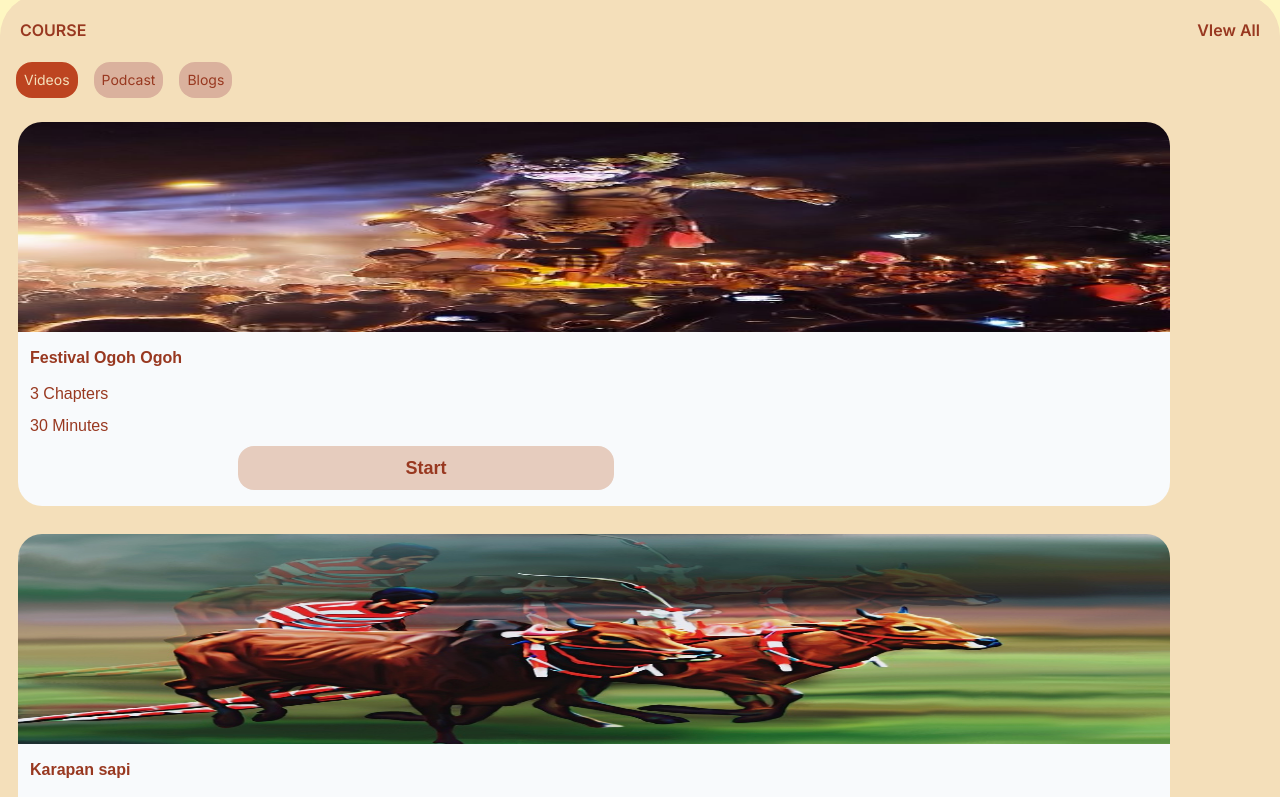
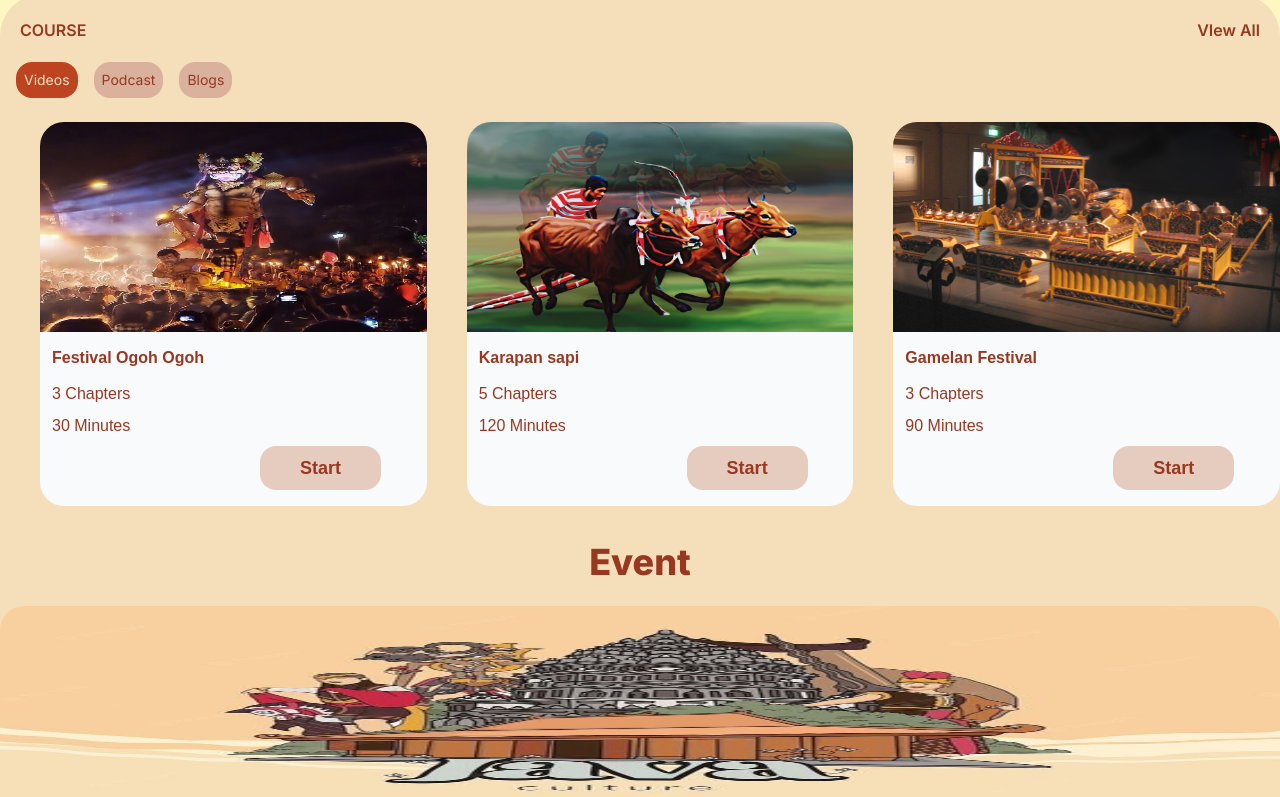
Before and after one commit to hsbysddq/folklorism, a Next.js app: page / in a window 1280 px wide. Shown: the part 700-1497 px from the top of the page. Built offline with nearby package versions, Linux system fonts and the light colour scheme.

Commit message:
Edit category

```diff
--- a/app/components/Category/Card.tsx
+++ b/app/components/Category/Card.tsx
@@ -27,19 +27,19 @@ const course = [
   },
 ]
 
-const ProgressCourse = () => {
+const Card = () => {
   return (
-    <div className="w-full flex flex-col items-center pb-2">
+    <div className="flex flex-col md:flex-row xl:flex-row items-center pb-2">
       {course.map((video) => (
-        <div className="w-full ml-9 mb-7">
-          <div className="w-[90%] h-2 bg-transparent">
+        <div className="w-11/12 md:ml-7 xl:ml-10 mb-7">
+          <div className="h-2 bg-transparent">
             <img
               src={video.url}
               alt=""
               className="w-full h-[210px] bg-contain rounded-t-3xl"
             />
           </div>
-          <div className="bg-slate-50 w-[90%] rounded-b-3xl mt-[200px] pb-2 font-montserrat flex flex-col">
+          <div className="bg-slate-50 rounded-b-3xl mt-[200px] pb-2 font-montserrat flex flex-col">
             <div className="font-montserrat px-3 pt-4 text-[#983820] flex flex-col">
               <p className="font-semibold">{video.title}</p>
               <p className="pt-3 font-medium pb-2">{video.chapter}</p>
@@ -55,4 +55,4 @@ const ProgressCourse = () => {
   )
 }
 
-export default ProgressCourse
+export default Card
```
